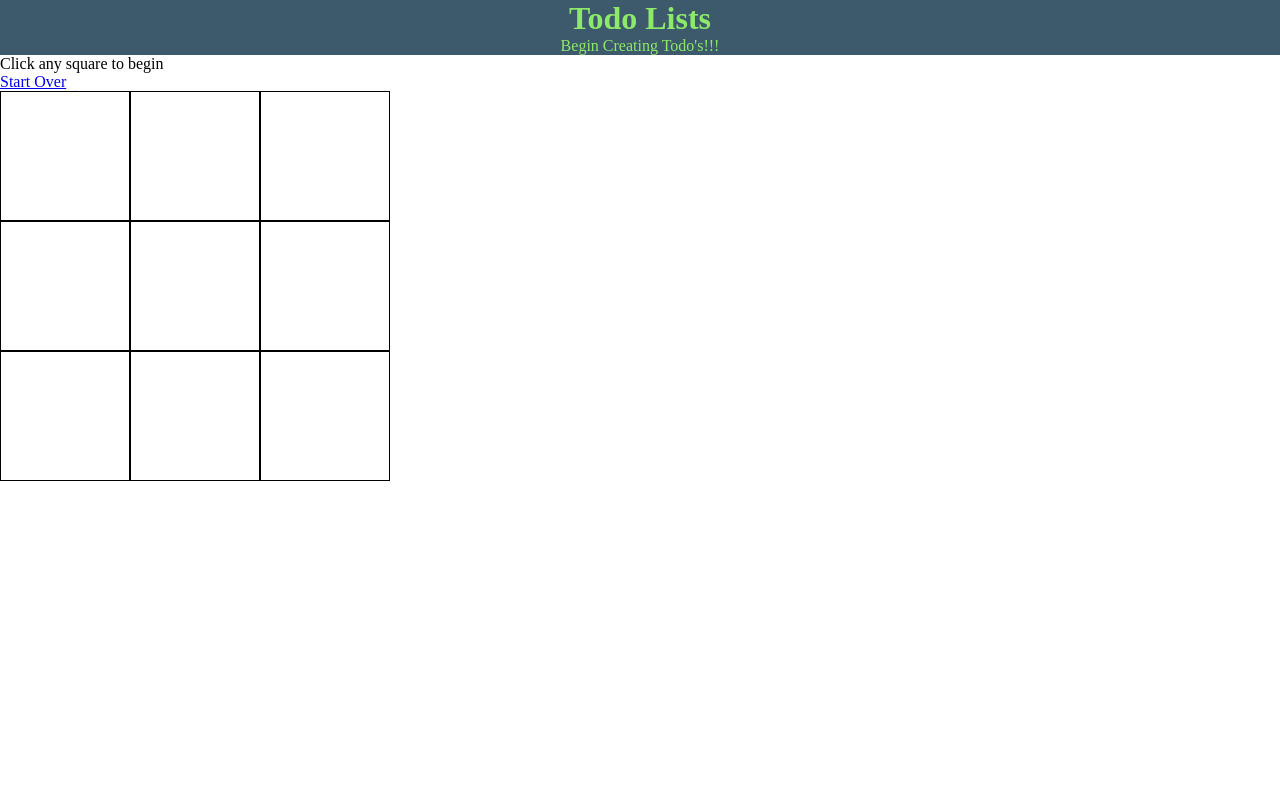
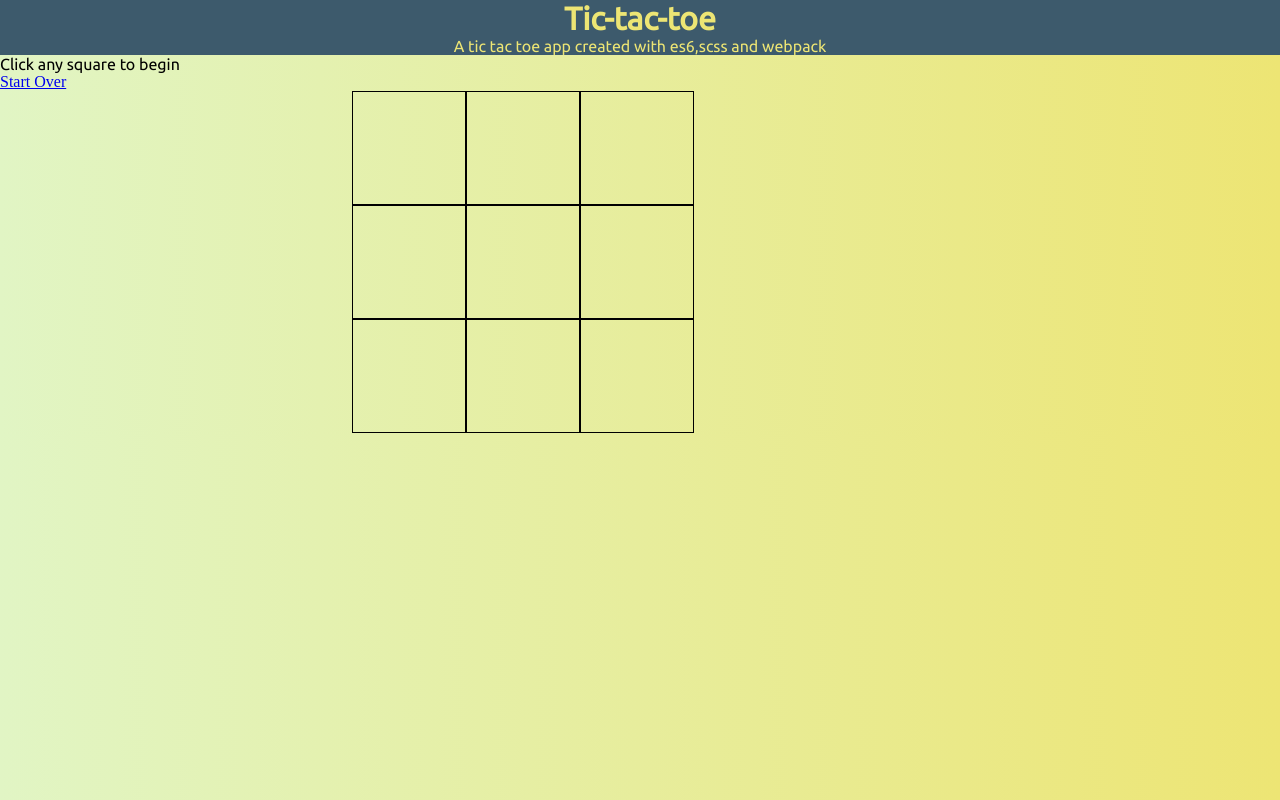
Before and after one commit to RomaneGreen/TicTacToe, a website built with webpack: page index.html in a window 1280 px wide. Built offline with Linux system fonts and the light colour scheme.

Commit message:
snapshots on jsbin

```diff
--- a/index.html
+++ b/index.html
@@ -5,13 +5,15 @@
     <meta name="viewport" content="width=device-width, initial-scale=1.0">
     <meta http-equiv="X-UA-Compatible" content="ie=edge">
     <title>Document</title>
+    <link href="https://fonts.googleapis.com/css?family=Ubuntu" rel="stylesheet">
 </head>
 <div class = 'headers'>
-    <h1 class="tlist">Todo Lists</h1>
-    <p class = 'sup'>Begin Creating Todo's!!!</p>
+    <h1 class="tlist">Tic-tac-toe</h1>
+    <p class = 'sup'>A tic tac toe app created with es6,scss and webpack</p>
 </div>
 
 <body>
+
     <p id = 'options'>Click any square to begin</p>
   <table id = 'board'>
  <tr id = rows>
@@ -24,7 +26,8 @@
 
   </tr>
 </table>
-  <a href="javascript:window.location.reload(true)">Start Over</a>
+  <a class = 'arock' href="javascript:window.location.reload(true)">Start Over</a>
+
     <script src="./dist/bundle.js"></script>
 </body>
 </html>
--- a/src/checkWinner.js
+++ b/src/checkWinner.js
@@ -30,6 +30,8 @@
       ){
 
      document.getElementById('options').innerHTML = 'Game Over '+document.turn+" wins";
+     alert('Game Over '+document.turn+" wins");
+     location.reload();
      return true;
    }else  {
 
--- a/src/index.js
+++ b/src/index.js
@@ -3,7 +3,7 @@
 import createGameBoard from './gameBoard';
 require('./main.scss');
 
-alert("hi");
+
 // make turns switch between X and O
 document.turn = 'X';
 
--- a/src/main.scss
+++ b/src/main.scss
@@ -1,6 +1,14 @@
 $bac-color:#3D5A6C;
-$sec-color:#8DE969;
-$tex-color:#EDEDED;
+$sec-color:#EDE574;
+$tex-color:#EDE574;
+
+body{
+    background: #EDE574;  /* fallback for old browsers */
+background: -webkit-linear-gradient(to right, #E1F5C4, #EDE574);  /* Chrome 10-25, Safari 5.1-6 */
+background: linear-gradient(to right, #E1F5C4, #EDE574); /* W3C, IE 10+/ Edge, Firefox 16+, Chrome 26+, Opera 12+, Safari 7+ */
+
+}
+
 
 .headers{
 background-color: $bac-color;
@@ -8,6 +16,7 @@
     .tlist{
       color: $sec-color;
       text-align: center;
+      font-family: 'Ubuntu', sans-serif;
 
     }
         .sup{
@@ -17,6 +26,14 @@
 
 }
 
+body{
+    #options{
+        font-family: 'Ubuntu', sans-serif;
+    }
+   #board{
+    @extend #options;
+   }
+}
 
 
 
@@ -38,17 +55,21 @@
 // gameboard
 
 
+
 td {
     border: 1px solid black;
-    padding:4rem;
-    font-size:2rem;
+    padding:3rem;
+    font-size:1rem;
     margin:auto;
+    position: relative;
   }
 
 
   .rocks {
     border: 1px solid black;
-    padding:4rem;
-    font-size:2rem;
-    color:red;
+     padding:3.5rem;
+    font-size:1.5rem;
+    color:rgb(15, 15, 15);
+    position: relative;
+    left: 22rem;
   }
--- a/src/switchPlayer.js
+++ b/src/switchPlayer.js
@@ -24,7 +24,9 @@
 
     switchxy();
      if(checkIfWon() == true){
-       window.location.reload();
+
+       location.reload();
+
      }
      else
     if(this.innerHTML == '') {
```
Also changed, not shown: dist/bundle.js.
